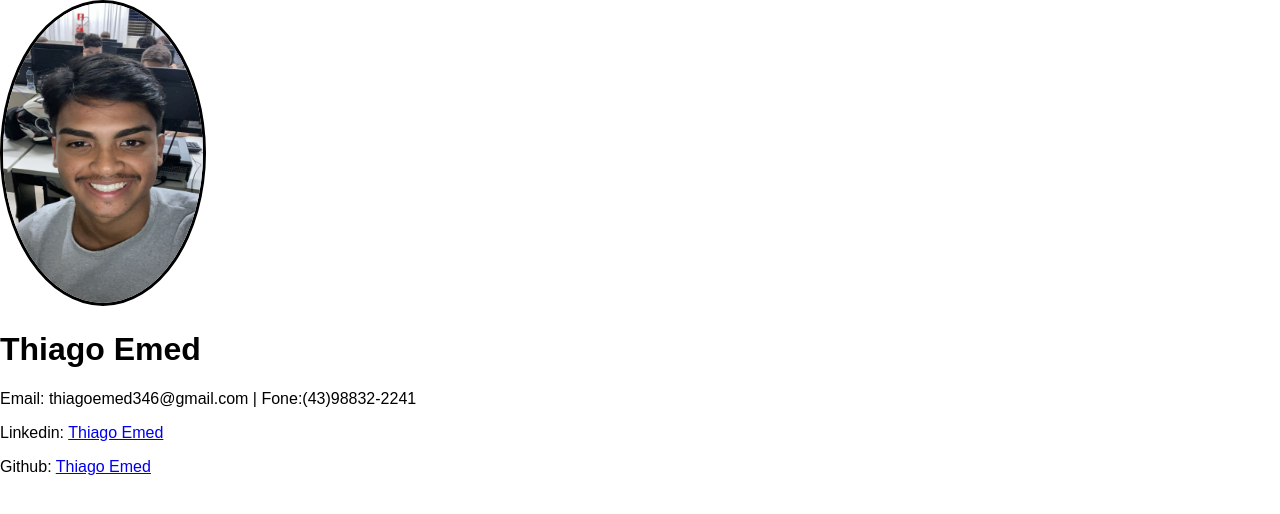
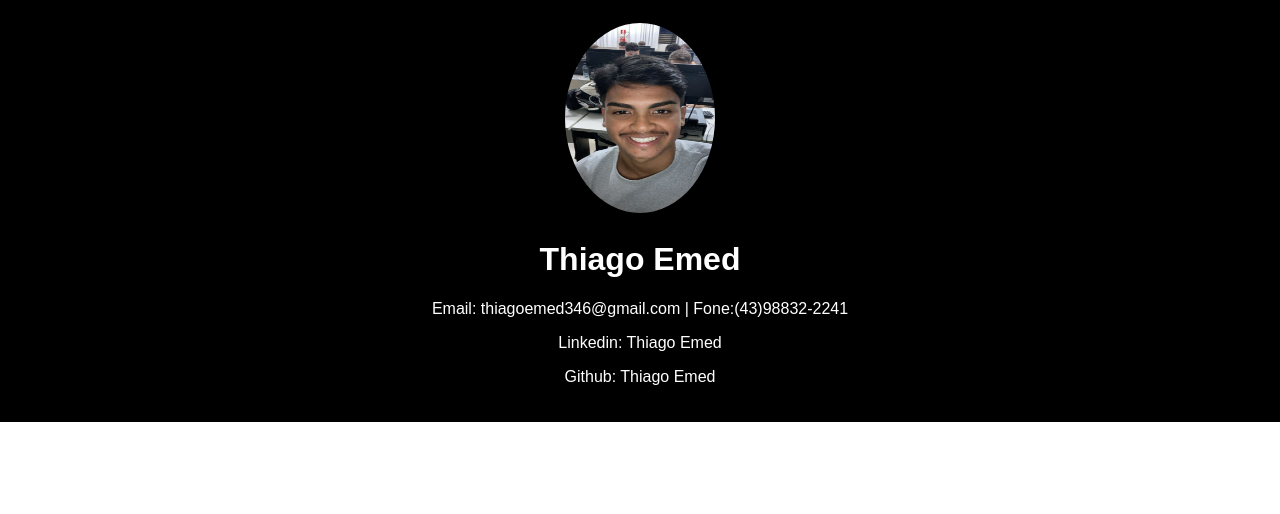
Before and after one commit to Thiaguinhoz/curriculo, a plain HTML site: page index.html in a window 1280 px wide. Drawn offline with Linux system fonts and the light colour scheme.

Commit message:
curriculo

```diff
--- a/style.css
+++ b/style.css
@@ -5,6 +5,15 @@ padding: 0;
 background-color: white;
 color: black;
 
+
+}
+/*configura cabeçalho*/
+header{
+
+background-color: black;
+color: white;
+padding: 20px;
+text-align: center;
 }
 
 
@@ -13,9 +22,12 @@ color: black;
 /* configura foto do curriculo*/
 .foto-perfil{
 
-width: 200px;
-height: 300px;
-border-radius:1500% ;
+width: 150px;
+height: 190px;
+border-radius:900% ;
 border: 3px solid black;
 
 }
+a {text-decoration: none;
+color: white;
+}
```
